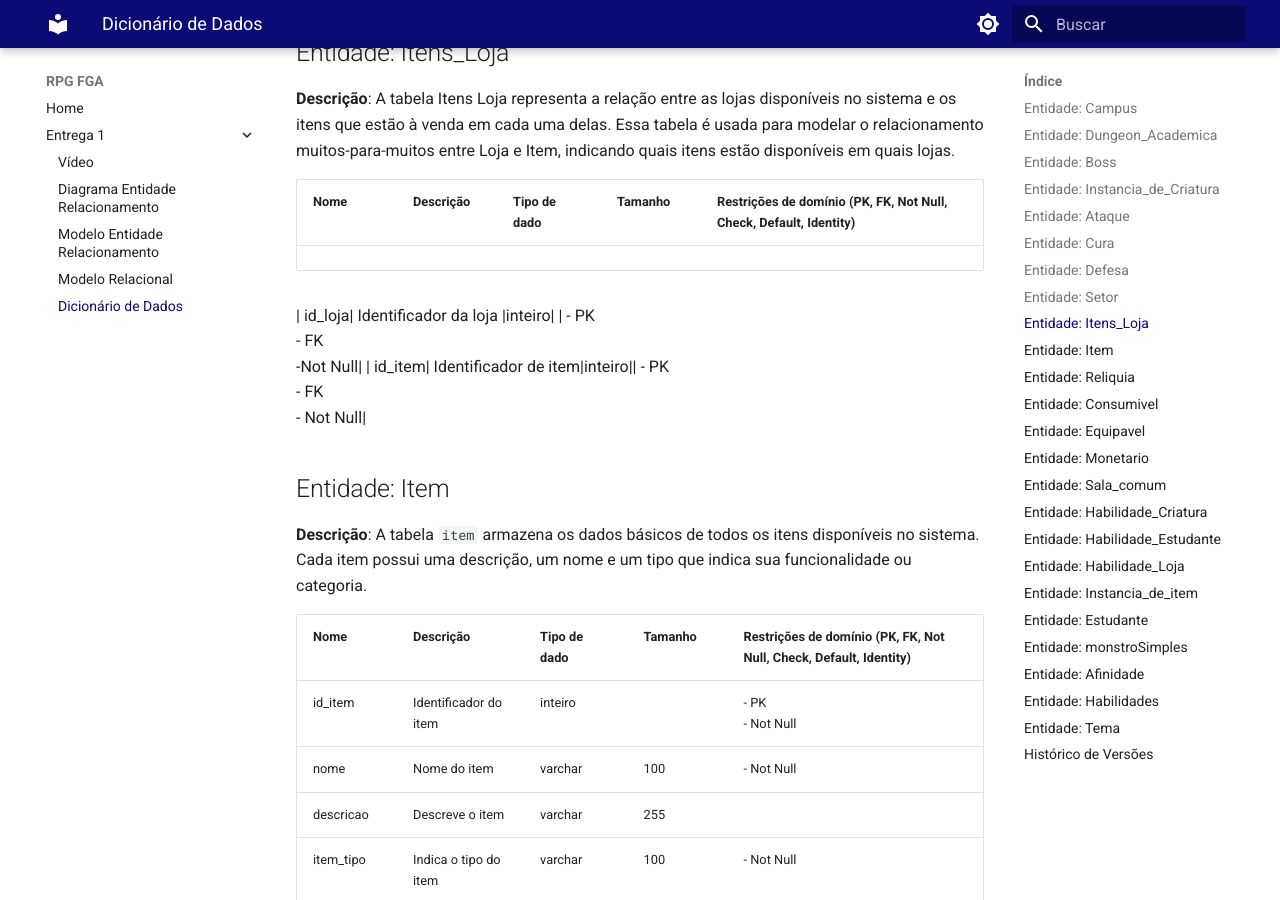
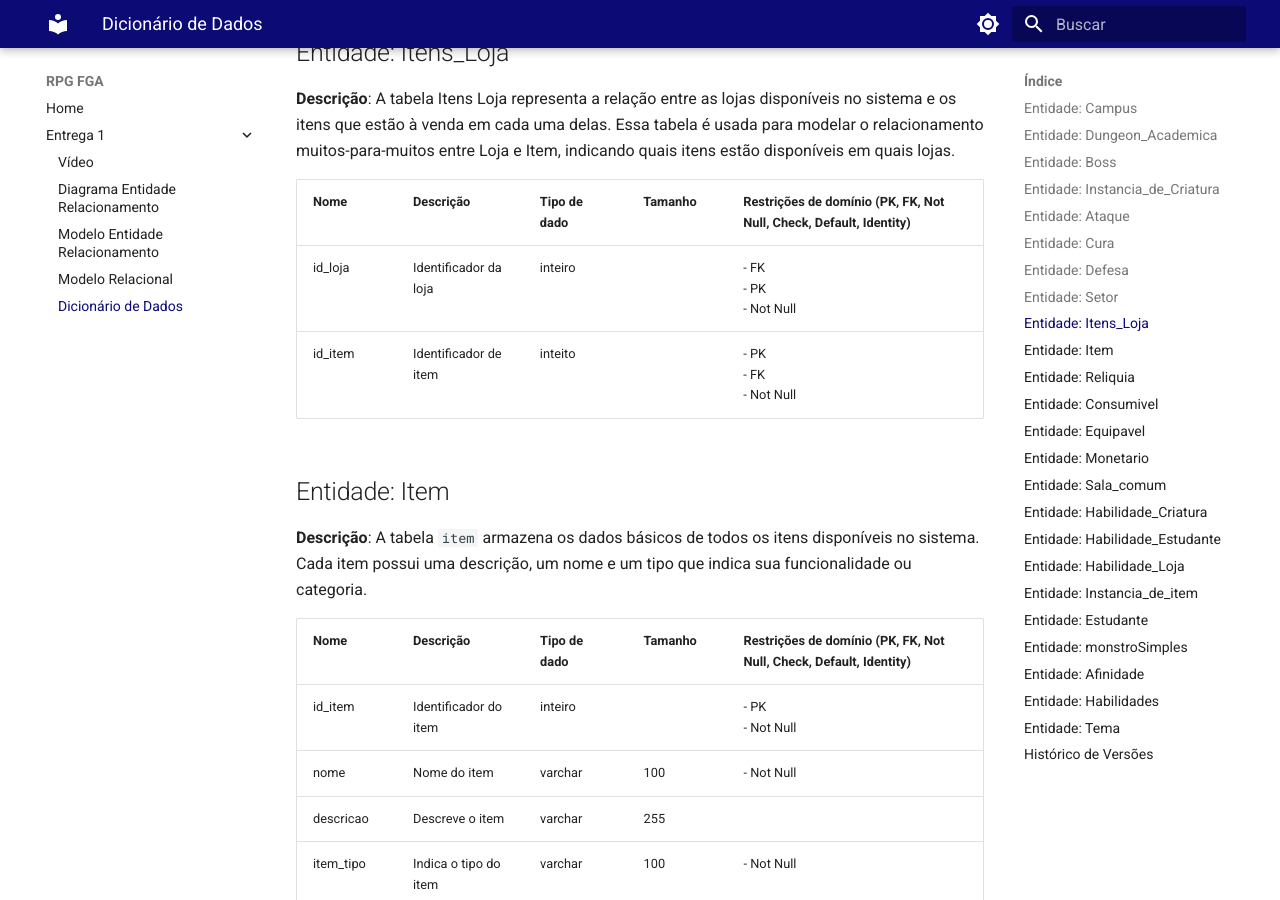
Before and after one commit to SBD1/2025.1_RPG_FGA, an MkDocs documentation site: the page built from docs/entrega1/dicionariov1.md, in a window 1280 px wide and 900 px high, scrolled down 4690 px. Built offline with MkDocs 1.6.1 and Material for MkDocs 9.7.7, drawn with Linux system fonts in a browser that asks for light colours.

Commit message:
Update dicionariov1.md

```diff
--- a/docs/entrega1/dicionariov1.md
+++ b/docs/entrega1/dicionariov1.md
@@ -94,11 +94,11 @@ De acordo com a *UC Merced Library*,
 
 **Descrição**: A tabela Itens Loja representa a relação entre as lojas disponíveis no sistema e os itens que estão à venda em cada uma delas. Essa tabela é usada para modelar o relacionamento muitos-para-muitos entre Loja e Item, indicando quais itens estão disponíveis em quais lojas.
 
-| Nome      | Descrição             | Tipo de dado | Tamanho | Restrições de domínio (PK, FK, Not Null, Check, Default, Identity) |
-| --------- | --------------------- | ------------ | ------- | ------------------------------------------------------------------ |
 
-| id_loja| Identificador da loja |inteiro|  | - PK<br>- FK<br>-Not Null|
-| id_item| Identificador de item|inteiro|| - PK<br>- FK<br>- Not Null|
+| Nome | Descrição | Tipo de dado | Tamanho | Restrições de domínio (PK, FK, Not Null, Check, Default, Identity) |
+| ---- | --------- | ------------ | ------- | ------------------------------------------------------------------ |
+|id_loja|Identificador da loja|inteiro||- FK<br>- PK<br>- Not Null|
+|id_item|Identificador de item|inteito||- PK<br>- FK<br>- Not Null|
 
 ## Entidade: Item
 
```
